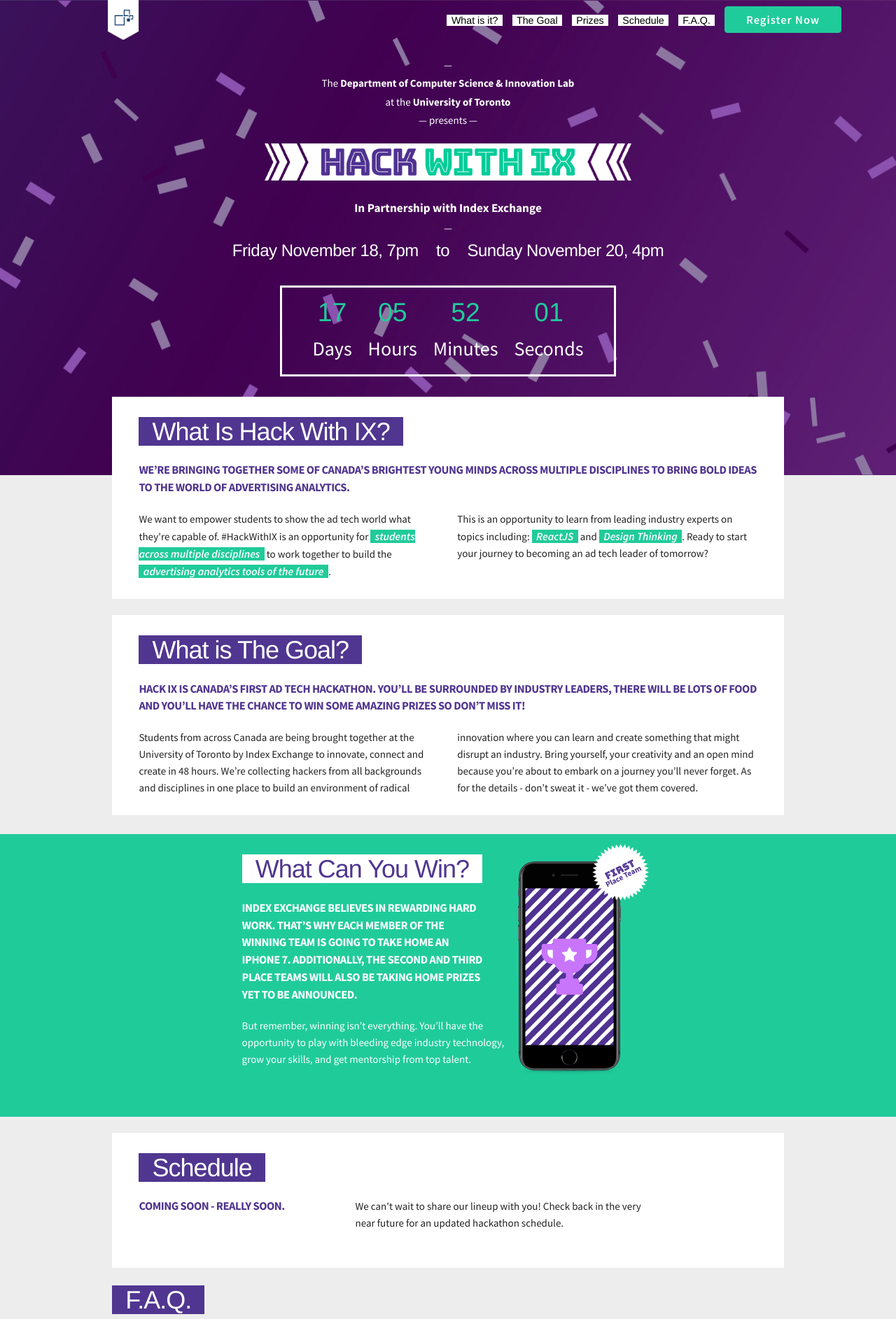
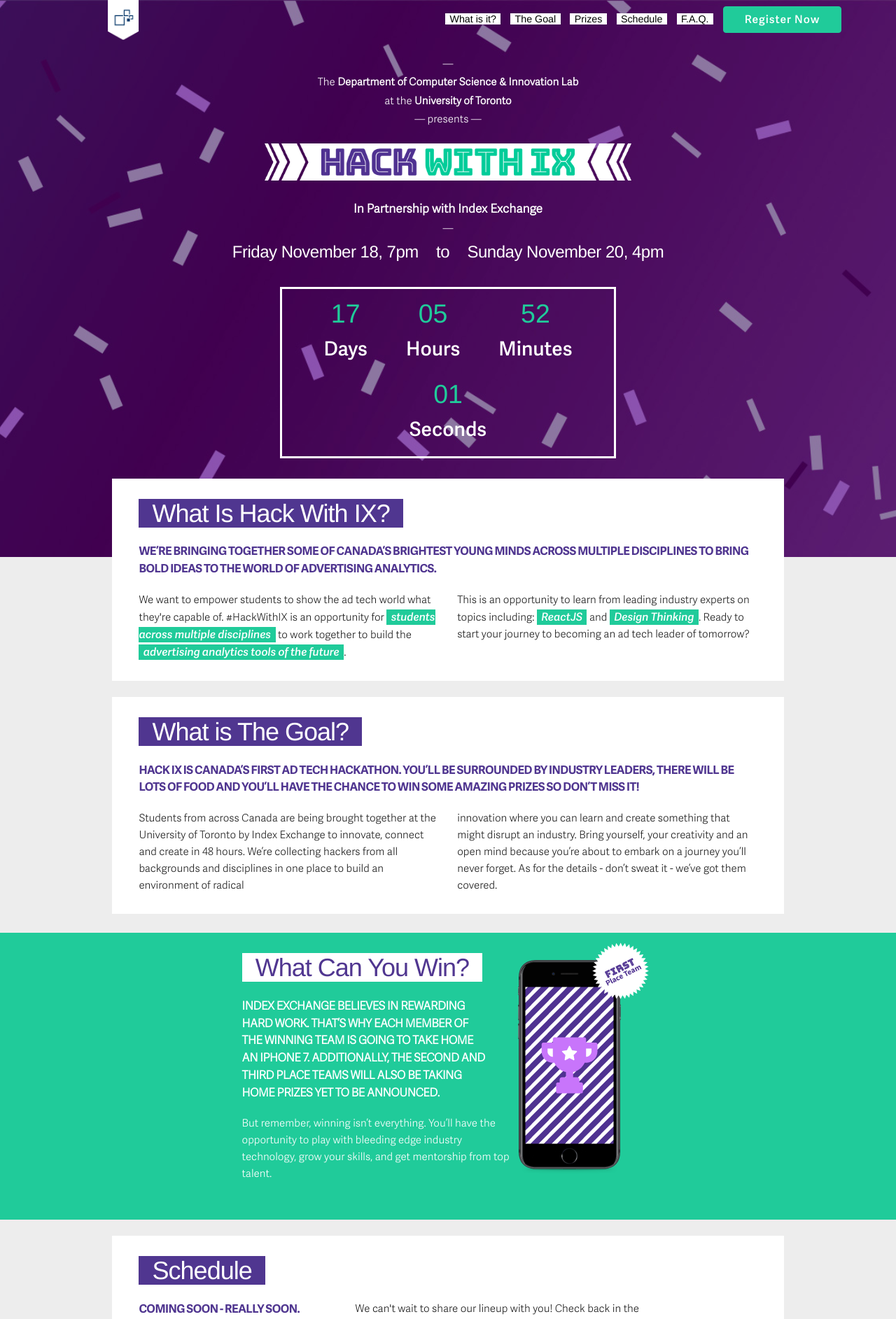
Before and after one commit to martinlaws/hackathon, a Jekyll site: the page built from index.html, in a window 1280 px wide. Shown: the top 1885 px of the page at 70% size. Built offline with Jekyll 4.4.1, drawn with Linux system fonts in a browser that asks for light colours; some web fonts are replaced; some of the changed text lies outside the part shown.

Commit message:
Added FAQ copy and replaced Source Sans Pro everywhere with Adelle Sans

```diff
--- a/_assets/stylesheets/main.scss
+++ b/_assets/stylesheets/main.scss
@@ -65,7 +65,7 @@
           color: $secondary;
         }
         a.button.button-primary {
-          text-transform: none;
+          text-transform: capitalize;
           font-family: $nav-button-font;
           font-size: $nav-button-font-size;
           margin-right: 1vw;
@@ -156,18 +156,14 @@
         .highlight a{
           background-color: $secondary;
           color: #fff;
-          font-weight: 600;
+          font-family: $body-highlight-font;
           font-style: italic;
           font-size: 1.05em;
-          padding: 0 1.5%;
+          padding: 0.5% 1.5% 0;
           text-decoration: none;
         }
         .highlight a:hover {
           background-color: $primary;
-          color: #fff;
-          font-weight: 600;
-          font-size: 1.05em;
-          padding: 0 1.5%;
         }
       }
     }
@@ -178,7 +174,7 @@
           list-style-type: none;
           li {
             width: 95%;
-            padding-left: 5%;
+            padding: 1% 5% 0;
             cursor: pointer;
             margin-bottom: 0.75rem;
             h5 {
@@ -205,6 +201,11 @@
           h5 {
             text-transform: none;
             font-size: 2.2rem;
+          }
+          ul {
+            list-style-type: disc;
+            margin-left: 5%;
+            list-style-position: outside;
           }
         }
         .tab-content.current {
@@ -274,7 +275,7 @@
       }
       article {
         h5 {
-          font-family: $body-font;
+          font-family: $subheading-font;
           text-transform: uppercase;
           font-weight: 700;
           font-size: 1.1em;
--- a/_assets/stylesheets/typography.scss
+++ b/_assets/stylesheets/typography.scss
@@ -1,24 +1,44 @@
-@import url('https://fonts.googleapis.com/css?family=Bungee+Inline|Source+Sans+Pro:400,600i,600,700');
+@import url('https://fonts.googleapis.com/css?family=Bungee+Inline');
+
+// Load Custom Fonts
+@font-face {
+  font-family: AdelleSans-Light;
+  src:url('../fonts/AdelleSans-Light.otf');
+}
+@font-face {
+  font-family: AdelleSans-Semibold;
+  src:url('../fonts/AdelleSans-Semibold.otf');
+}
+@font-face {
+  font-family: AdelleSans-Bold;
+  src:url('../fonts/AdelleSans-Bold.otf');
+}
+@font-face {
+  font-family: AdelleSans-SemiboldItalic;
+  src:url('../fonts/AdelleSans-SemiboldItalic.otf');
+}
 
 // Headings
 $site-title-font: 'Bungee Inline', Helvetica, sans-serif;
 $section-title-font: 'Bungee Inline', Helvetica, sans-serif;
+$subheading-font: 'AdelleSans-Bold', sans-serif;
 
 // Navigation Bar
 $primary-nav-font: 'Bungee Inline', Helvetica, sans-serif;
 $primary-nav-color: #000;
 $primary-nav-background-color: #fff;
 $nav-item-size: 0.95em;
-$nav-button-font: 'Source Sans Pro', sans-serif;
-$nav-button-font-size: 1.1em;
+$nav-button-font: 'AdelleSans-Semibold', sans-serif;
+$nav-button-font-size: 1.05em;
 
 // Countdown Timer
-$countdown-label-font: 'Source Sans Pro', sans-serif;
+$countdown-label-font: 'AdelleSans-Semibold', sans-serif;
 $countdown-number-size: 2.5em;
 $countdown-label-size: 0.75em;
 $countdown-color: #fff;
 
 // Body
-$body-font: 'Source Sans Pro', sans-serif;
+$body-font: 'AdelleSans-Light', sans-serif;
 $body-font-size: 1em;
 $body-font-color: #222;
+$body-highlight-font: 'AdelleSans-SemiboldItalic', sans-serif;
--- a/index.html
+++ b/index.html
@@ -117,54 +117,115 @@
       </article>
     </section>
   </div>
-  <!-- <div class="container panel">
-    <h3 class="header" id="FAQ"><mark>Frequently Asked Questions</mark></h3>
-    <section class="double schedule">
-      <article>
-        <ul>
-          <li>
-            <h5>
-            Question
-            </h5>
-          </li>
-        </ul>
-      </article>
-      <article>
-        <p>
-          We can't wait to share our lineup with you! Check back in the very near
-          future for an updated hackathon schedule.
-        </p>
-      </article>
-    </section>
-  </div> -->
   <div class="container faq">
     <h3 class="header" id="faq"><mark>F.A.Q.</mark></h3>
     <section class="double schedule">
       <article>
         <ul class="tabs">
-          <li class="tab-link current" data-tab="tab-1">
+          <li class="tab-link current" data-tab="hackathon-tab">
+            <h5>
+              Hackathon Details
+            </h5>
+          </li>
+          <li class="tab-link" data-tab="teams-tab">
             <h5>
               Teams
             </h5>
           </li>
-          <li class="tab-link" data-tab="tab-2">
+          <li class="tab-link" data-tab="logistics-tab">
             <h5>
-              Technology
+              The Nitty Gritty (Logistics)
+            </h5>
+          </li>
+          <li class="tab-link" data-tab="details-tab">
+            <h5>
+              Hours, Food, Coffee (The Important Stuff)
             </h5>
           </li>
         </ul>
       </article>
-      <article id="tab-1" class="tab-content current">
-        <h5>Here's an FAQ Title</h5>
+      <article id="hackathon-tab" class="tab-content current">
+        <h5>How do I get there?</h5>
         <p>
-          We can't wait to share our lineup with you! Check back in the very near
-          future for an updated hackathon schedule.
+          #HackWithIX Will be located at the Bahen Centre for Information Technology, at the
+          University of Toronto. 40 St George St, Toronto, ON M5S 2E4. The Bahen Centre is accessible
+          by TTC on the College Streetcar Line (Beverley St. Stop).
+        </p>
+        <h5>What if I've never been to a hackathon before?</h5>
+        <p>
+          #HackWithIX is meant to be a learning experience; whether it’s your first time or you’re a
+          hackathon vet. Don’t worry, our event staff will make sure you know what to do.
+        </p>
+        <h5>Can I start working on my hack before the event?</h5>
+        <p>
+          We’ve announced the theme but the specifics of the challenge are yet to be revealed.
+          We can’t stop you from doing research but it’s unlikely anything you work on in advance
+          will be useful and it would be frowned upon by judges.
+        </p>
+        <h5>How does judging work?</h5>
+        <p>
+          A panel of industry experts will be chosen to review each team's
+          submission and judged on a predefined set of criteria.
         </p>
       </article>
-      <article id="tab-2" class="tab-content">
-        <h5>Here's another FAQ Title</h5>
+      <article id="teams-tab" class="tab-content">
+        <h5>Who can participate?</h5>
         <p>
-          New text! So much new text!
+          The event is open to post-secondary students and students in bootcamp style
+          intensives from all disciplines! A development or design background is an asset.
+        </p>
+        <h5>How many people can be on one team, and what if I don't have a team?</h5>
+        <p>
+          Team size is capped at four people per team.
+          Don't have a team? No problem! We will assign solo participants to appropriate teams.
+        </p>
+        <h5>What makes a good team?</h5>
+        <p>
+          If you’re registering as a team we recommend having people that specialize
+          in the following three areas for a well rounded team: front-end development,
+          back-end development, and ux/ui design.
+        </p>
+      </article>
+      <article id="logistics-tab" class="tab-content">
+        <h5>How much does it cost to attend HackWithIX?</h5>
+        <p>
+          Nothing! It’s free! As long as you qualify to participate we’ve got you covered.
+          Now get thinking about how you’re going to disrupt the world of advertising analytics
+          and win some sweet sweet prizes.
+        </p>
+        <h5>What is covered?</h5>
+        <p>
+          Everything except for transportation and your creativity!
+          Show up, bring yourself, your gear and everything else will be taken care of!
+        </p>
+        <h5>What should I bring?</h5>
+        <ul>
+          <li>Suggested: Laptop, mobile phone, chargers/adapters</li>
+          <li>Optional: If you plan on pulling an all-nighter, you might want: a sleeping bag, Toothbrush/Toothpaste, a Snuggie and anything else you think you might need.</li>
+        </ul>
+        <h5>Do you provide hardware?</h5>
+        <p>
+          No, you must bring your own laptop and (optionally) mobile device.
+          We provide the food, data, wifi and everything else you need!
+        </p>
+      </article>
+      <article id="details-tab" class="tab-content">
+        <h5>What are the hours like?</h5>
+        <p>
+          Non-stop from Friday, November 18 at 7PM until Sunday, November 20 at 4PM.
+          That’s 45 hours of hacking! The time is yours to do what you want with,
+          you’re free to take breaks (or go home and sleep) whenever you want to.
+        </p>
+        <h5>Will I be fed?</h5>
+        <p>
+          Yes! The schedule will be updated soon with meal times but all meals will be
+          provided (and they're going to be <em>really</em> good). Please ensure you
+          provide your dietary restrictions upon registration.
+        </p>
+        <h5>What about coffee?</h5>
+        <p>
+          Hello darkness my old friend.
+          Coffee will be available 24/7 around the clock to fuel all your hacking needs!
         </p>
       </article>
     </section>
```
Also changed, not shown: _assets/fonts/AdelleSans-Bold.otf (added), _assets/fonts/AdelleSans-Light.otf (added), _assets/fonts/AdelleSans-Semibold.otf (added), _assets/fonts/AdelleSans-SemiboldItalic.otf (added).
